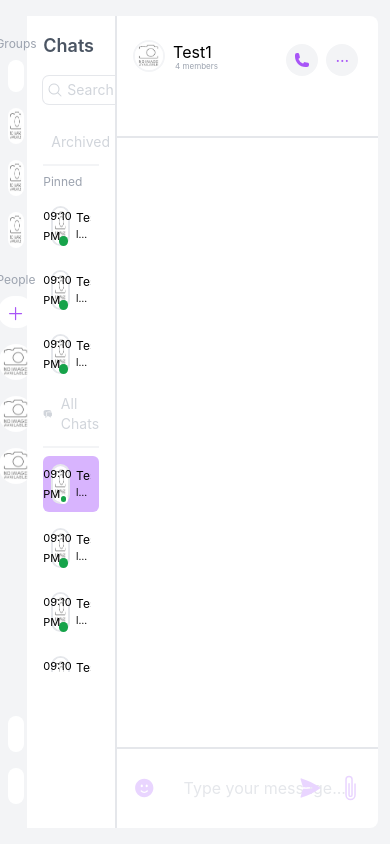
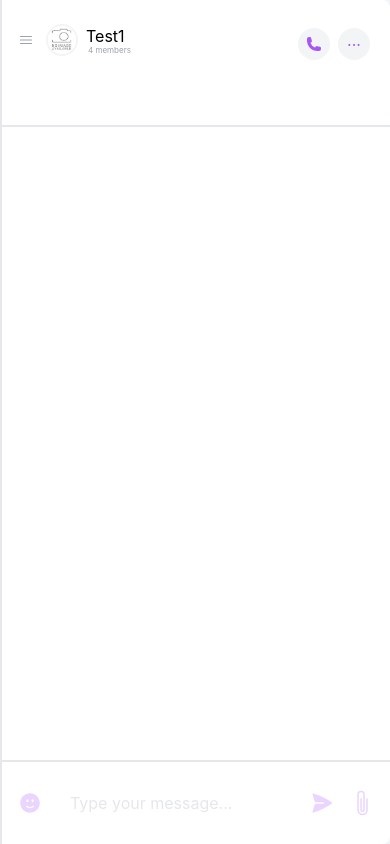
Before and after one commit to MiraMC149/chat-app-mern, a React (Create React App) app: page / in a window 390 px wide. Built offline with nearby package versions, Linux system fonts and the light colour scheme.

Commit message:
Add: File input frontend

```diff
--- a/package.json
+++ b/package.json
@@ -13,11 +13,13 @@
     "emoji-mart": "^5.5.2",
     "express": "^4.18.2",
     "framer-motion": "^10.18.0",
+    "heroicons": "^2.1.1",
     "multer": "^1.4.5-lts.1",
     "react": "^18.2.0",
     "react-dom": "^18.2.0",
     "react-router-dom": "^6.21.2",
     "react-scripts": "5.0.1",
+    "react-transition-group": "^4.4.5",
     "simplebar-react": "^3.2.4",
     "tailwindcss": "^3.4.1",
     "web-vitals": "^2.1.4"
--- a/src/components/ChatsComponents/Chat.jsx
+++ b/src/components/ChatsComponents/Chat.jsx
@@ -7,13 +7,14 @@ import {
   PhotoIcon,
   VideoCameraIcon,
   PaperAirplaneIcon,
+  Bars3Icon,
 } from "@heroicons/react/24/solid";
 import NoImage from "../../assets/Images/NoImage.jpg";
 import { motion } from "framer-motion";
 import user from "../../userData";
 import chats from "../../Chats";
 import axios from "axios";
-export default function Chat({ activeChat }) {
+export default function Chat({ activeChat, mobilePhoneOpen, setMobilePhoneOpen }) {
   const onImageError = (e) => {
     e.target.src = { NoImage };
   };
@@ -84,7 +85,6 @@ export default function Chat({ activeChat }) {
     if (message?.message?.trim() !== "") {
       if (message?.attachment !== null) {
         let formData = file;
-        console.log(formData);
         axios
           .post("http://localhost:5000/api/uploadfile", formData, {
             headers: {
@@ -136,6 +136,7 @@ export default function Chat({ activeChat }) {
     event.stopPropagation();
     setShowAttachMenu(!showAttachMenu);
   };
+
   useEffect(() => {
     function handleClickOutside(event) {
       if (attachmentMenuRef.current && !attachmentMenuRef.current.contains(event.target)) {
@@ -153,6 +154,7 @@ export default function Chat({ activeChat }) {
     <div className="bg-white w-full h-full relative rounded-tr-lg rounded-br-lg border-l-2 border-l-gray-200">
       <div className="w-full h-[15%] border-b-2 border-b-gray-200 relative">
         <div className="w-full px-4 items-center py-4 flex">
+          <Bars3Icon className="w-4 h-4 text-gray-400 mr-3 lg:hidden" onClick={()=>setMobilePhoneOpen(!mobilePhoneOpen)}/>
           <img
             src={activeChat?.pp ? activeChat.pp : NoImage}
             className="w-8 h-8 border-2 border-gray-100 rounded-full mr-2"
--- /dev/null
+++ b/src/components/MobileNavbar.jsx
@@ -0,0 +1,9 @@
+import React from 'react';
+import { Bars3Icon } from '@heroicons/react/24/solid';
+export default function MobileNavbar({ mobilePhoneOpen, setMobilePhoneOpen }) {
+  return (
+    <div className='w-40 absolute left-0 z-10 h-full bg-gray-800 p-4'>
+        <Bars3Icon className="w-8 h-4 text-white mr-3 lg:hidden" onClick={()=>setMobilePhoneOpen(!mobilePhoneOpen)}/>
+    </div>
+  );
+}
--- a/src/pages/ChatPage.jsx
+++ b/src/pages/ChatPage.jsx
@@ -1,21 +1,28 @@
-import React, {useState, useEffect} from 'react';
+import React, {useState, useEffect, useRef} from 'react';
 import Navbar from '../components/Navbar';
 import Chat from '../components/ChatsComponents/Chat.jsx';
 import ChatsList from '../components/ChatsComponents/ChatsList.jsx';
 import groups from "../data.js";
+import MobileNavbar from '../components/MobileNavbar.jsx';
+import { CSSTransition } from 'react-transition-group';
 export default function ChatPage() {
   const [activeChat, setActiveChat] = useState(groups[0]);
-
+  const mobileMenuRef = useRef(null);
+  const [mobilePhoneOpen, setMobilePhoneOpen] = useState(false);
+  console.log('isOpen',mobilePhoneOpen)
   return (
-    <div className='flex w-full h-full bg-gray-100'>
-        <div className='w-[7%] h-full'>
+    <div className='flex relative w-full h-full bg-gray-100'>
+        <div className='w-[7%] hidden lg:block h-full'>
             <Navbar groups={groups} setActiveChat={setActiveChat}/>
         </div>
-        <div className='w-[90%] border-1 py-4 flex'>
-            <div className='w-[25%] bg-white border-l-1 border-l-gray-400'>
+        {mobilePhoneOpen && <CSSTransition nodeRef={mobileMenuRef} in={mobilePhoneOpen} timeout={300} classNames="">
+            <MobileNavbar mobilePhoneOpen={mobilePhoneOpen} setMobilePhoneOpen={setMobilePhoneOpen}/>
+        </CSSTransition>}
+        <div className='w-full flex border-1 lg:w-[90%] lg:py-4'>
+            <div className='w-[25%] hidden lg:block bg-white border-l-1 border-l-gray-400'>
               <ChatsList groups={groups} activeChat={activeChat} setActiveChat={setActiveChat} />
             </div>
-            <Chat groups={groups} activeChat={activeChat} />
+            <Chat groups={groups} mobilePhoneOpen={mobilePhoneOpen} setMobilePhoneOpen={setMobilePhoneOpen} activeChat={activeChat} />
         </div>
     </div>
   );
--- /dev/null
+++ b/src/pages/Login.jsx
@@ -0,0 +1,9 @@
+import React, { useState } from 'react';
+
+export default function Login() {
+  return (
+    <div className='w-full h-full bg-purple-600'>
+
+    </div>
+  );
+}
```
Also changed, not shown: 1 other file (tests, documents, lock files or other folders).
